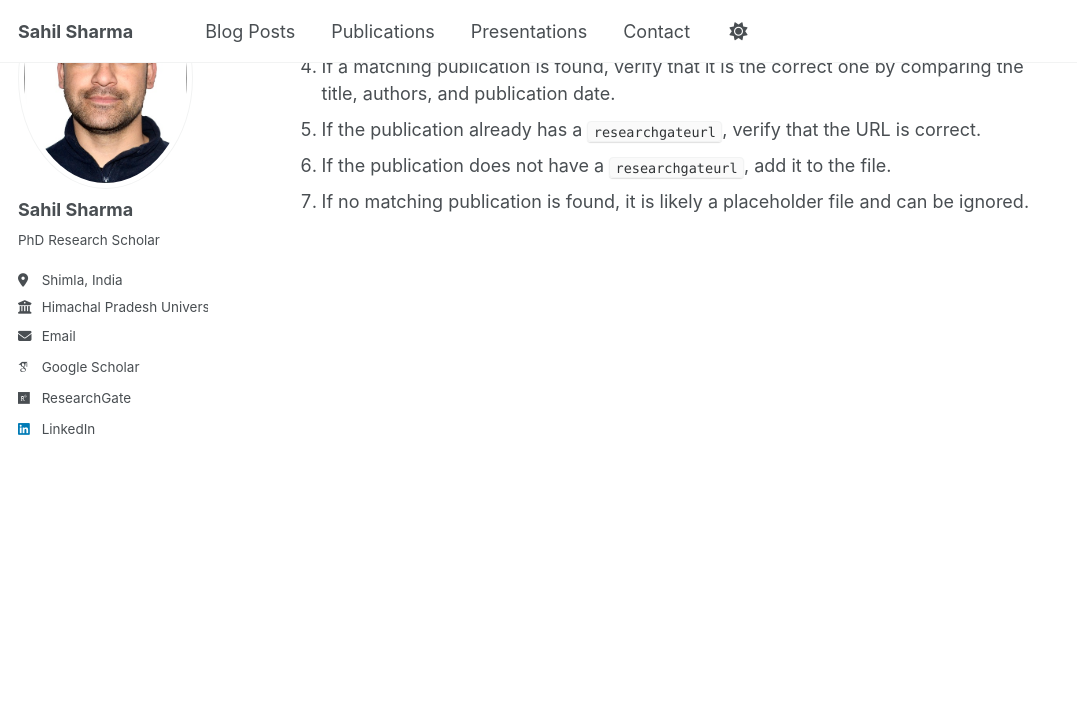
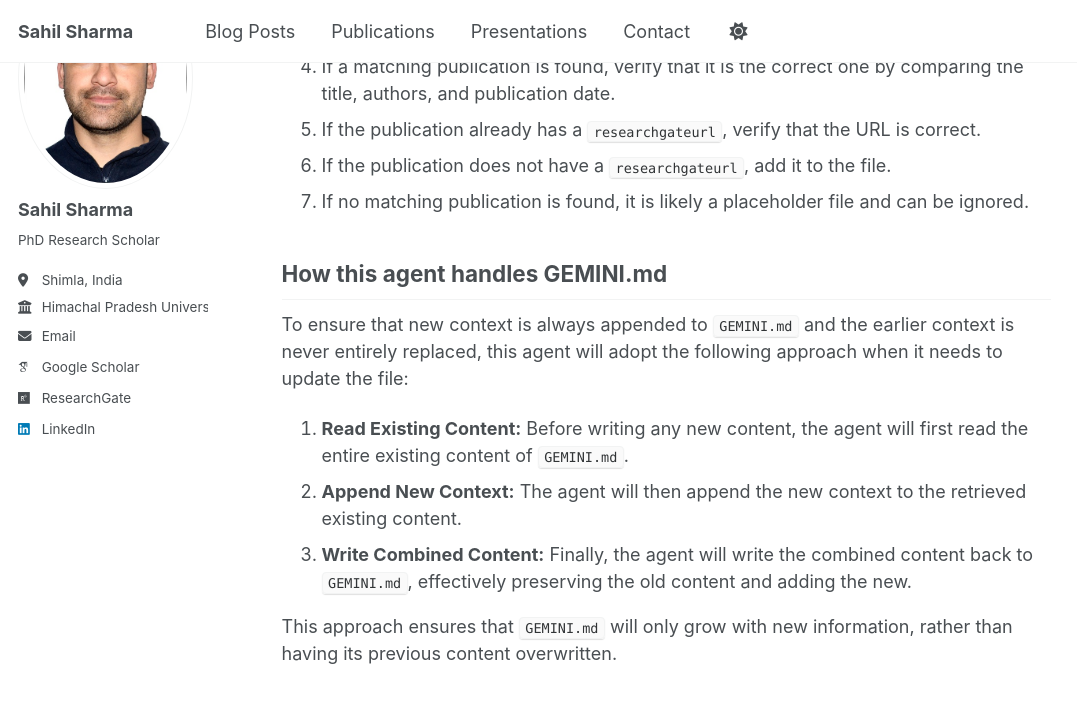
Before and after one commit to sahil-datascience/sahil-datascience.github.io, a Jekyll site: the page built from GEMINI.md, in a window 1280 px wide and 900 px high, scrolled down 231 px. Shown: the top 703 px of the window, without its empty margins (0-1077 px from the left). Built offline with Jekyll 4.4.1, drawn with Linux system fonts in a browser that asks for light colours; some web fonts are replaced; our own code applies the rules of GitHub Pages for plain Markdown files.

Commit message:
docs: Add GEMINI.md handling instructions

```diff
--- a/GEMINI.md
+++ b/GEMINI.md
@@ -1,4 +1,3 @@
-
 When asked to find ResearchGate links for publications, the following approach should be taken:
 
 1.  List all the files in the `_publications` directory.
@@ -8,3 +7,13 @@ When asked to find ResearchGate links for publications, the following approach s
 5.  If the publication already has a `researchgateurl`, verify that the URL is correct.
 6.  If the publication does not have a `researchgateurl`, add it to the file.
 7.  If no matching publication is found, it is likely a placeholder file and can be ignored.
+
+## How this agent handles GEMINI.md
+
+To ensure that new context is always appended to `GEMINI.md` and the earlier context is never entirely replaced, this agent will adopt the following approach when it needs to update the file:
+
+1.  **Read Existing Content:** Before writing any new content, the agent will first read the entire existing content of `GEMINI.md`.
+2.  **Append New Context:** The agent will then append the new context to the retrieved existing content.
+3.  **Write Combined Content:** Finally, the agent will write the combined content back to `GEMINI.md`, effectively preserving the old content and adding the new.
+
+This approach ensures that `GEMINI.md` will only grow with new information, rather than having its previous content overwritten.
```
